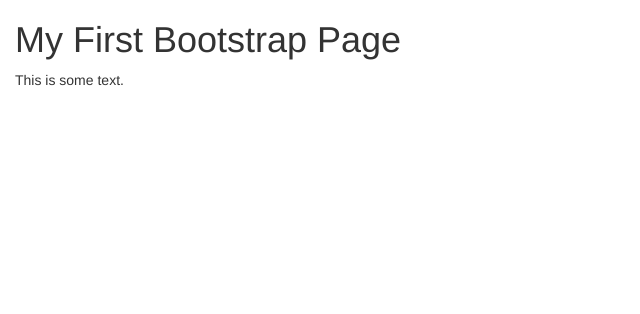
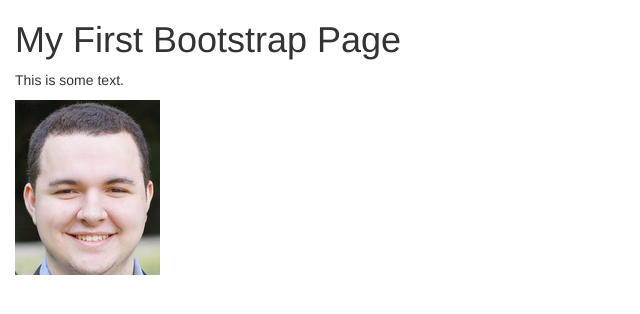
Before and after one commit to DennisBinford/DennisBinford.github.io, a website: page index.html in a window 1280 px wide. Shown: the whole page, without its empty margins (0-640 px from the left). Drawn offline with nearby package versions, Linux system fonts and the light colour scheme.

Commit message:
new profile picture to get rid of white space

```diff
--- a/index.html
+++ b/index.html
@@ -4,7 +4,7 @@
     <title>Dennis Binford</title>
     <meta charset="utf-8">
     <meta name="viewport" content="width=device-width, initial-scale=1">
-    <link rel="icon" type="image/x-icon" href="/images/linkedinprofilepic.png">
+    <link rel="icon" type="image/x-icon" href="/images/linkedinpicture.png">
     <link rel="stylesheet" href="https://maxcdn.bootstrapcdn.com/bootstrap/3.4.1/css/bootstrap.min.css">
     <script src="https://ajax.googleapis.com/ajax/libs/jquery/3.6.4/jquery.min.js"></script>
     <script src="https://maxcdn.bootstrapcdn.com/bootstrap/3.4.1/js/bootstrap.min.js"></script>
@@ -14,6 +14,7 @@
 <div class="container-fluid">
     <h1>My First Bootstrap Page</h1>
     <p>This is some text.</p>
+    <img src="images/linkedinpicture.png" alt="Profile Pic">
 </div>
 
 </body>
```
Also changed, not shown: images/linkedinpicture.png (added), images/linkedinprofilepic.png (deleted).
